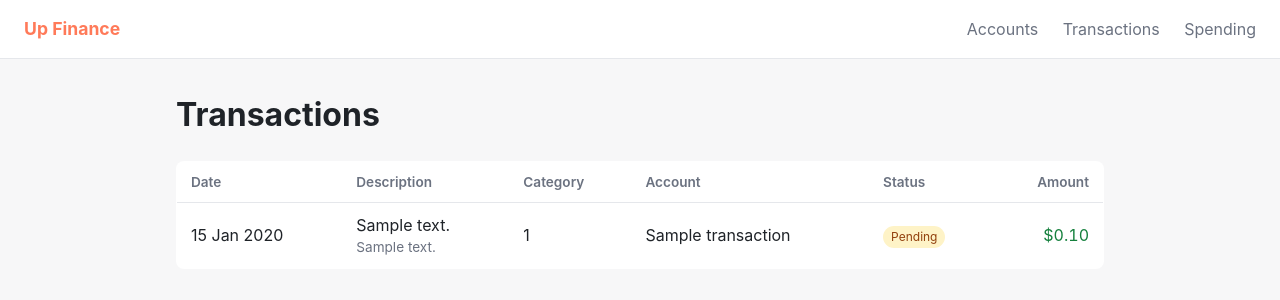
After one commit to ChengMingLiew/Upbank-API-Finance, a FastAPI app: template apps/templates/transactions.html in a window 1280 px wide. The commit adds this page. Shown: the top 300 px of the page. Run offline with FastAPI, Linux system fonts and the light colour scheme; the template is opened without the code that fills it: most values are stand-ins (such as "Sample title", 1, 10 or a date in 2020); parts of the project's set-up code (start-up, migrations or seed data) failed here and were passed over.

Commit message:
Added transactions page

```diff
--- a/apps/main.py
+++ b/apps/main.py
@@ -4,8 +4,9 @@ from fastapi.templating import Jinja2Templates
 from fastapi.staticfiles import StaticFiles
 from pathlib import Path
 from apps.db import get_session
-from sqlalchemy import select, func
+from sqlalchemy import select
 from apps.models.account import Account
+from apps.models.transaction import Transaction
 
 BASE_DIR = Path(__file__).resolve().parent
 
@@ -40,3 +41,41 @@ def accounts(request: Request, db: Session = Depends(get_session)):
     total_cents = sum(account.balance_cents for account in account_list)
 
     return templates.TemplateResponse(request, "accounts.html", context={"accounts": account_list, "total_cents": total_cents})
+
+PAGE_SIZE = 10
+
+
+@app.get("/transactions")
+def transactions(request: Request, page: int = 1, db: Session = Depends(get_session)):
+    stmt = (
+        select(
+            Transaction.id,
+            Transaction.created_at,
+            Transaction.status,
+            Transaction.description,
+            Transaction.message,
+            Transaction.amount_cents,
+            Transaction.currency_code,
+            Transaction.category_id,
+            Account.display_name.label("account_name"),
+        )
+        .join(Account, Transaction.account_id == Account.id)
+        .order_by(Transaction.created_at.desc())
+        .limit(PAGE_SIZE + 1)
+        .offset((page - 1) * PAGE_SIZE)
+    )
+
+    rows = db.execute(stmt).all()
+
+    has_next = len(rows) > PAGE_SIZE
+    transaction_list = rows[:PAGE_SIZE]
+
+    return templates.TemplateResponse(
+        request,
+        "transactions.html",
+        context={
+            "transactions": transaction_list,
+            "page": page,
+            "has_next": has_next,
+        },
+    )
--- a/apps/static/styles.css
+++ b/apps/static/styles.css
@@ -87,3 +87,28 @@ th {
 .amount.negative {
     color: var(--negative);
 }
+
+.muted {
+    font-size: 0.85rem;
+    color: var(--muted);
+}
+
+.badge {
+    display: inline-block;
+    padding: 2px 8px;
+    font-size: 0.75rem;
+    border-radius: 999px;
+    background: #fef3c7;
+    color: #92400e;
+}
+
+.pagination {
+    display: flex;
+    justify-content: space-between;
+    margin-top: 16px;
+}
+
+.pagination a {
+    color: var(--accent);
+    text-decoration: none;
+}
--- /dev/null
+++ b/apps/templates/transactions.html
@@ -0,0 +1,64 @@
+{% extends "base.html" %}
+
+{% block title %}Transactions · Up Finance{% endblock %}
+
+{% block content %}
+<h1>Transactions</h1>
+
+{% if transactions %}
+<table>
+    <thead>
+        <tr>
+            <th>Date</th>
+            <th>Description</th>
+            <th>Category</th>
+            <th>Account</th>
+            <th>Status</th>
+            <th class="amount">Amount</th>
+        </tr>
+    </thead>
+    <tbody>
+        {% for transaction in transactions %}
+        <tr>
+            <td>{{ transaction.created_at.strftime("%d %b %Y") }}</td>
+            <td>
+                {{ transaction.description }}
+                {% if transaction.message %}
+                <div class="muted">{{ transaction.message }}</div>
+                {% endif %}
+            </td>
+            <td>
+                {% if transaction.category_id %}
+                {{ transaction.category_id | replace("-", " ") | title }}
+                {% else %}
+                —
+                {% endif %}
+            </td>
+            <td>{{ transaction.account_name }}</td>
+            <td>
+                {% if transaction.status == "HELD" %}
+                <span class="badge">Pending</span>
+                {% else %}
+                Settled
+                {% endif %}
+            </td>
+            <td class="amount {{ 'negative' if transaction.amount_cents < 0 else 'positive' }}">
+                {{ transaction.amount_cents | money }}
+            </td>
+        </tr>
+        {% endfor %}
+    </tbody>
+</table>
+
+<nav class="pagination">
+    {% if page > 1 %}
+    <a href="?page={{ page - 1 }}">← Newer</a>
+    {% endif %}
+    {% if has_next %}
+    <a href="?page={{ page + 1 }}">Older →</a>
+    {% endif %}
+</nav>
+{% else %}
+<p>No transactions yet. Run a sync to import them from Up.</p>
+{% endif %}
+{% endblock %}
```
